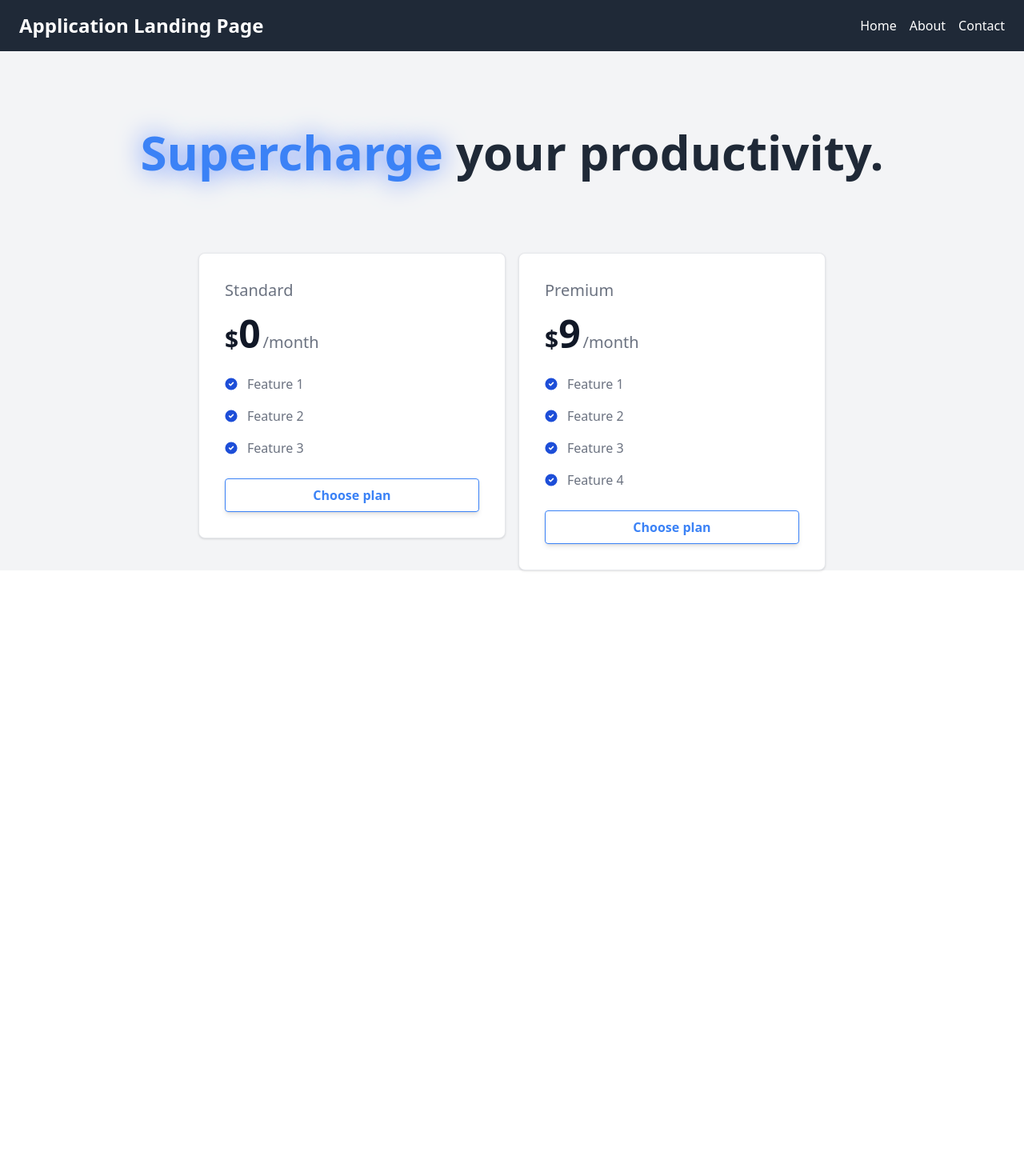
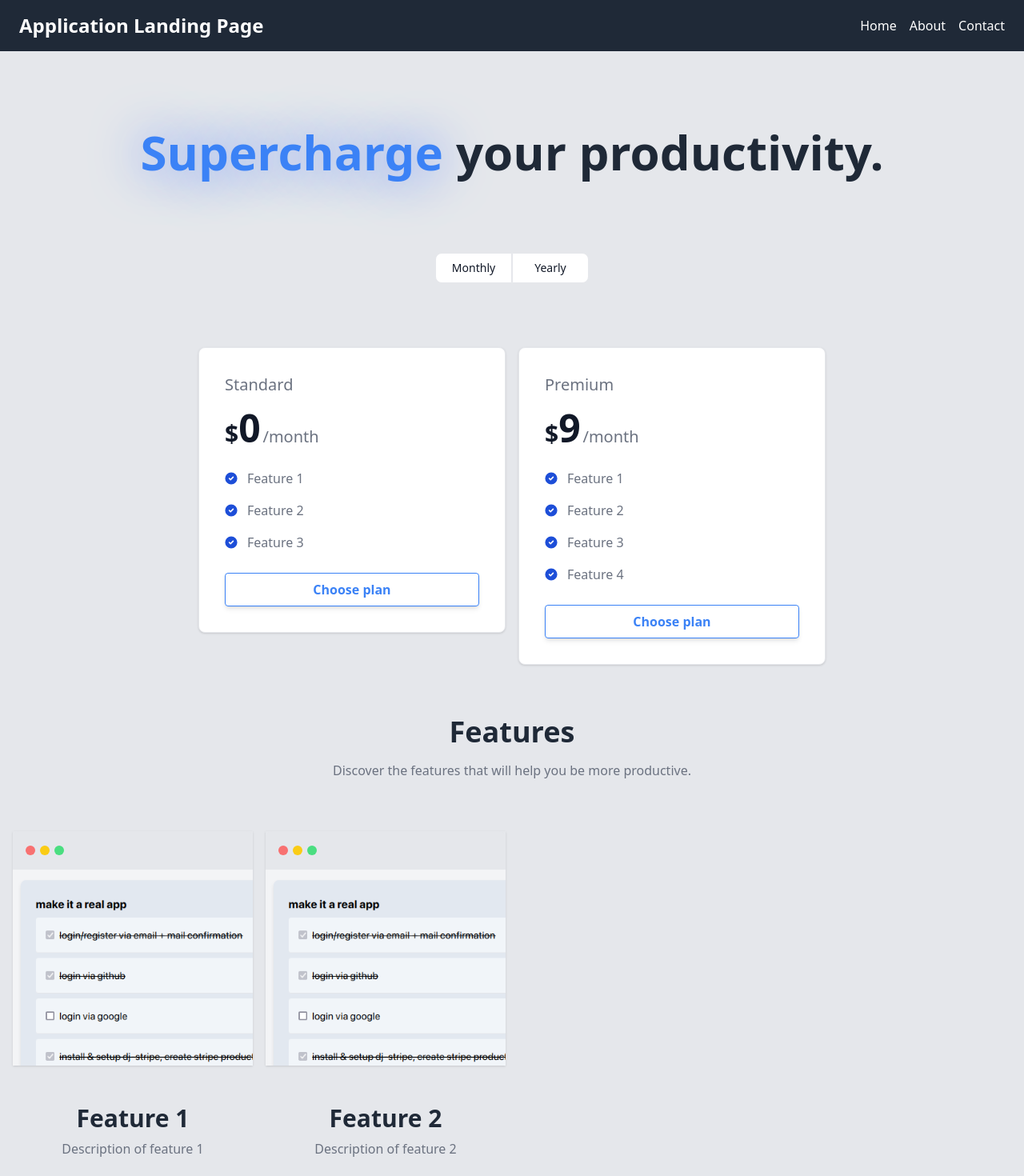
Before and after one commit to my-hack-club-projects/project-manager, a Vue app in the folder frontend/: page /premium in a window 1280 px wide. Shown: the top 1470 px of the page at 80% size. Before the commit the page ends 800 px from the top, so only its background shows below. Built offline with nearby package versions, Linux system fonts and the light colour scheme.

Commit message:
Feature preview

```diff
--- /dev/null
+++ b/frontend/src/components/global/WindowMockup.vue
@@ -0,0 +1,22 @@
+<template>
+    <div class="max-w-2xl transition-colors ease-linear shadow">
+        <div
+            class="w-full h-12 rounded-t-lg bg-gray-200 dark:bg-gray-900 flex justify-start items-center space-x-1.5 px-4">
+            <span
+                class="w-3 h-3 border-2 border-transparent dark:border-red-400 rounded-full bg-red-400 dark:bg-transparent "></span>
+            <span
+                class="w-3 h-3 border-2 border-transparent dark:border-yellow-400 rounded-full bg-yellow-400 dark:bg-transparent"></span>
+            <span
+                class="w-3 h-3 border-2 border-transparent dark:border-green-400 rounded-full bg-green-400 dark:bg-transparent"></span>
+        </div>
+        <div class="bg-gray-100 dark:bg-gray-700 border-t-0 w-full rounded-b-lg">
+            <slot></slot>
+        </div>
+    </div>
+</template>
+
+<script>
+export default {
+    slots: ['default']
+}
+</script>
--- /dev/null
+++ b/frontend/src/components/landing/Feature.vue
@@ -0,0 +1,37 @@
+<template>
+    <div class="flex flex-col items-center justify-between w-full gap-2 md:gap-8">
+        <WindowMockup>
+            <slot></slot>
+        </WindowMockup>
+
+        <div class="flex flex-col items-center gap-2 mt-4">
+            <span class="text-3xl font-semibold">{{ title }}</span>
+            <span class="text-gray-500">{{ description }}</span>
+        </div>
+    </div>
+</template>
+
+<script>
+import WindowMockup from '@/components/global/WindowMockup.vue';
+
+export default {
+    components: {
+        WindowMockup,
+    },
+    props: {
+        title: {
+            type: String,
+            required: true,
+        },
+        description: {
+            type: String,
+            required: true,
+        },
+        image: {
+            type: String,
+            required: true,
+        },
+    },
+    slots: ['default']
+}
+</script>
--- a/frontend/src/components/pricing/PricingCard.vue
+++ b/frontend/src/components/pricing/PricingCard.vue
@@ -1,6 +1,6 @@
 <template>
     <div
-        class="w-full max-w-sm p-4 bg-white border border-gray-200 rounded-lg shadow sm:p-8 dark:bg-gray-800 dark:border-gray-700">
+        class="w-full max-w-sm p-8 bg-white border border-gray-200 rounded-lg shadow dark:bg-gray-800 dark:border-gray-700">
         <h5 class="mb-4 text-xl font-medium text-gray-500 dark:text-gray-400">{{ title }}</h5>
         <div class="flex items-baseline text-gray-900 dark:text-white">
             <span class="text-3xl font-semibold">$</span>
--- a/frontend/src/components/pricing/PricingTable.vue
+++ b/frontend/src/components/pricing/PricingTable.vue
@@ -1,5 +1,15 @@
 <template>
-    <div class="flex flex-col lg:flex-row items-start justify-center gap-4 w-full">
+    <div class="flex items-center justify-center rounded-md pb-4 mb-16">
+        <button type="button"
+            class="px-4 py-2 text-sm min-w-24 font-medium text-gray-900 bg-white border border-gray-200 rounded-s-lg hover:bg-gray-100 hover:text-blue-700 focus:z-10 focus:ring-2 focus:ring-blue-700 focus:text-blue-700 dark:bg-gray-800 dark:border-gray-700 dark:text-white dark:hover:text-white dark:hover:bg-gray-700 dark:focus:ring-blue-500 dark:focus:text-white">
+            Monthly
+        </button>
+        <button type="button"
+            class="px-4 py-2 text-sm min-w-24 font-medium text-gray-900 bg-white border border-gray-200 rounded-e-lg hover:bg-gray-100 hover:text-blue-700 focus:z-10 focus:ring-2 focus:ring-blue-700 focus:text-blue-700 dark:bg-gray-800 dark:border-gray-700 dark:text-white dark:hover:text-white dark:hover:bg-gray-700 dark:focus:ring-blue-500 dark:focus:text-white">
+            Yearly
+        </button>
+    </div>
+    <div class="flex flex-col md:flex-row px-4 items-center md:items-start justify-center gap-4 w-full">
         <PricingCard title="Standard" price="0" :features="['Feature 1', 'Feature 2', 'Feature 3']" />
         <PricingCard title="Premium" price="9" :features="['Feature 1', 'Feature 2', 'Feature 3', 'Feature 4']" />
     </div>
@@ -7,10 +17,12 @@
 
 <script>
 import PricingCard from '@/components/pricing/PricingCard.vue';
+import TextButton from '../global/TextButton.vue';
 
 export default {
     components: {
         PricingCard,
+        TextButton,
     },
 }
 </script>
--- a/frontend/src/views/PremiumView.vue
+++ b/frontend/src/views/PremiumView.vue
@@ -1,30 +1,51 @@
 <template>
   <div
-    class="bg-gray-100 dark:bg-gray-900 text-gray-800 dark:text-gray-50 w-full h-full flex flex-col items-center justify-center">
+    class="background bg-gray-200 dark:bg-gray-900 text-gray-800 dark:text-gray-50 w-full h-full flex flex-col items-center justify-center">
     <div class="flex flex-col lg:flex-row items-center justify-center text-6xl font-semibold py-24 w-full gap-4">
       <span class="text-blue-500 font-extrabold glow-light dark:glow-dark">Supercharge</span>your productivity.
     </div>
 
     <PricingTable />
+
+    <div class="flex flex-col items-center justify-center w-full gap-4 mt-16">
+      <span class="text-4xl font-semibold">Features</span>
+      <span class="text-gray-500">Discover the features that will help you be more productive.</span>
+    </div>
+
+    <div
+      class="grid grid-cols-1 md:grid-cols-2 xl:grid-cols-4 items-center justify-center gap-4 my-16 px-4 w-full md:w-auto">
+      <Feature title="Feature 1" description="Description of feature 1">
+        <img src="@/assets/images/test_feature1.png" alt="Feature 1" />
+      </Feature>
+      <Feature title="Feature 2" description="Description of feature 2">
+        <img src="@/assets/images/test_feature1.png" alt="Feature 2" />
+      </Feature>
+    </div>
   </div>
 </template>
 
 <script>
 import PricingTable from '@/components/pricing/PricingTable.vue';
+import Feature from '@/components/landing/Feature.vue';
 
 export default {
   components: {
     PricingTable,
+    Feature,
   },
 }
 </script>
 
 <style>
 .glow-dark {
-  text-shadow: 0rem 0rem 2rem rgb(2, 2, 255);
+  text-shadow: 0rem 0rem 4rem rgb(2, 2, 255);
 }
 
 .glow-light {
-  text-shadow: 0rem 0rem 2rem rgb(87, 132, 255);
+  text-shadow: 0rem 0rem 4rem rgb(87, 132, 255);
+}
+
+.background {
+  min-height: 100vh;
 }
 </style>
```
Also changed, not shown: frontend/src/assets/images/test_feature1.png (added).
